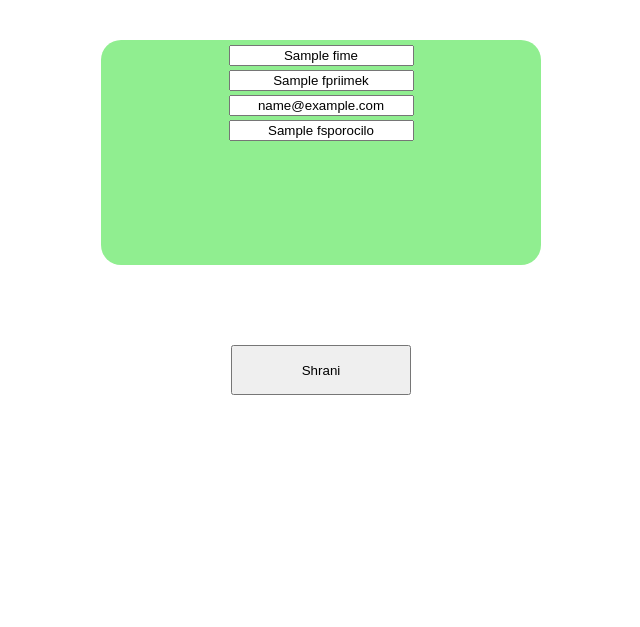
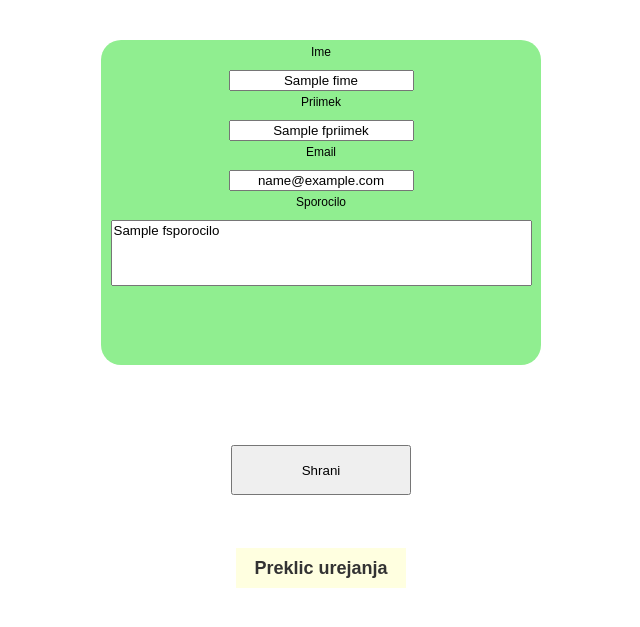
Before and after one commit to igorpodobnik/gaepostigor, a Python web app: template templates/urediforum.html in a window 1280 px wide. Shown: the top 627 px of the page, without its empty margins (173-813 px from the left). Run offline with Jinja, Linux system fonts and the light colour scheme; the template is opened without the code that fills it: most values are stand-ins (such as "Sample title", 1, 10 or a date in 2020).

Commit message:
final version

```diff
--- a/assets/css/style-forum.css
+++ b/assets/css/style-forum.css
@@ -141,5 +141,10 @@ height:25px;
 }
 input {
 text-align:center;
+font-family: "Arial";
+}
 
+textarea {
+font-family: "Arial";
+resize: none;
 }
--- a/assets/css/style_mob.css
+++ b/assets/css/style_mob.css
@@ -1,20 +1,79 @@
 body {
-    background-color: lightcyan;
-    background-image: url("/assets/images/background-wallpapers-6.jpg");
+    background-color: white;
+    background-image: none;
+}
+
+button {
+margin-top:80px;
+height:50px;
+width:180px;
+
+#buttonbrisi{
+margin-bottom: 1000px;
+}
+}
+
+div {
+
+    width:440px;
+    height: 50px;
+    background-color: white;
+    box-sizing: border-box;
 
 }
 
-div {
-    height: 50px;
-    background-color: lightcyan;
 
+#testing{
+background-color:red;
 }
+
+
+#auredi {
+position: relative;
+  top:13px;
+  font: bold 18px Arial;
+  text-decoration: none;
+  background-color:lightgreen;
+  color: #333333;
+  padding: 10px 80px;
+  margin-bottom: 20px;
+  border-radious: 5px;
+    }
+
+#adelete{
+  max-width:80%;
+  position: relative;
+  top:13px;
+  font: bold 18px Arial;
+  text-decoration: none;
+  background-color: pink;
+  color: #333333;
+  padding: 10px 80px;
+  margin-bottom: 20px;
+  border-radious: 5px;
+  }
+
+#aback{
+  position: relative;
+  top:13px;
+  font: bold 18px Arial;
+
+  text-decoration: none;
+  background-color: lightyellow;
+  color: #333333;
+  padding: 10px 18px;
+  margin-bottom: 20px;
+  border-radious: 5px;
+  }
+
+
 
 
 
 h1 {
 left :50%;
 text-align:center;
+font: bold 30px Arial;
 
 }
 
@@ -23,12 +82,26 @@ text-align:center;
     text-align:center;
 }
 
+
+
 p {
-
-background-color: red;
+font: bold 12px Arial;
+background-color: white;
 text-align:center;
 }
 
+
+
+
+#center{
+width:auto;
+text-align:center;
+background-color: white;
+position: absolute; /* or absolute */
+top: 120px;
+left: 120px;
+
+}
 
 ul
 {
@@ -37,7 +110,15 @@ ul
     text-align:center;
     margin: 0;
     padding: 5px;
+    padding-bottom:120px;
+    border-radius:20px;
 }
+
+#posli{
+padding-bottom:1px;
+margin-bottom:40px;
+}
+
 
 ol
 {
@@ -51,11 +132,18 @@ ol
 
 li {
 text-align:center;
+font: 12px Arial;
+height:25px;
 
 
 
 }
 input {
 text-align:center;
+font-family: "Arial";
+}
 
+textarea {
+font-family: "Arial";
+resize: none;
 }
--- a/templates/forum.html
+++ b/templates/forum.html
@@ -2,7 +2,11 @@
 
 {% block title %}Forum{% endblock title %}
 
-{% block css %}<link rel="stylesheet" href="/assets/css/style-forum.css">{% endblock css %}
+{% block css %}
+<link rel="stylesheet" href="/assets/css/style-forum.css">
+
+<link rel="stylesheet" type="text/css" media="only screen and (max-device-width: 480px)" href="../assets/css/style_mob.css" />
+{% endblock css %}
 
 {% block specifika %}
 
--- a/templates/posamezen-forum.html
+++ b/templates/posamezen-forum.html
@@ -12,6 +12,7 @@
             <li>ID sporočila: {{ forum.key.id() }}</li>
             <li>Ime: {{ forum.fime }}</li>
             <li>Priimek: {{ forum.fpriimek }}</li>
+            <li>Email: {{ forum.femail }}</li>
             <li>Vnos sporočila: {{ forum.vnos }}</li>
             <li>Datum sporočila: {{ forum.nastanek }}</li>
         </ul>
--- a/templates/urediforum.html
+++ b/templates/urediforum.html
@@ -8,13 +8,20 @@
 <div id=center>
  <form action="/forum/{{forum.key.id()}}/uredi" method="post">
      <ul>
-     <li><input name = "ime" value = "{{ forum.fime }}" ><br></li>
-     <li><input name = "priimek" value = "{{ forum.fpriimek }}" ><br></li>
-     <li><input name = "email" value = "{{ forum.femail }}" ><br></li>
-     <li><input name = "sporocilo" value = "{{ forum.fsporocilo }}" ><br></li>
+     <li> Ime</li>
+     <li><input name = "ime" value = "{{ forum.fime }}" ></li>
+     <li> Priimek</li>
+     <li><input name = "priimek" value = "{{ forum.fpriimek }}" ></li>
+     <li> Email</li>
+     <li><input name = "email" value = "{{ forum.femail }}" ></li>
+     <li> Sporocilo</li>
+     <li><textarea rows="4" cols="50" name = "sporocilo">{{ forum.fsporocilo }}</textarea></li>
      </ul>
      <button type="submit">Shrani</button>
+
  </form>
+    <div></div>
+    <a id="aback" href = "/forum">Preklic urejanja</a>
 </div>
 
 
```
Also changed, not shown: templates/redirect.html (+5 -2 lines).
